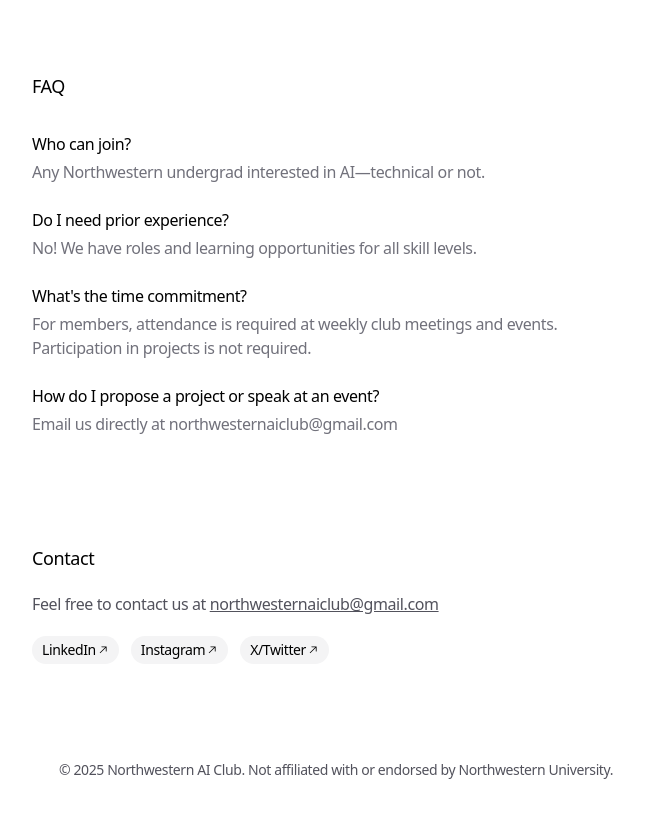
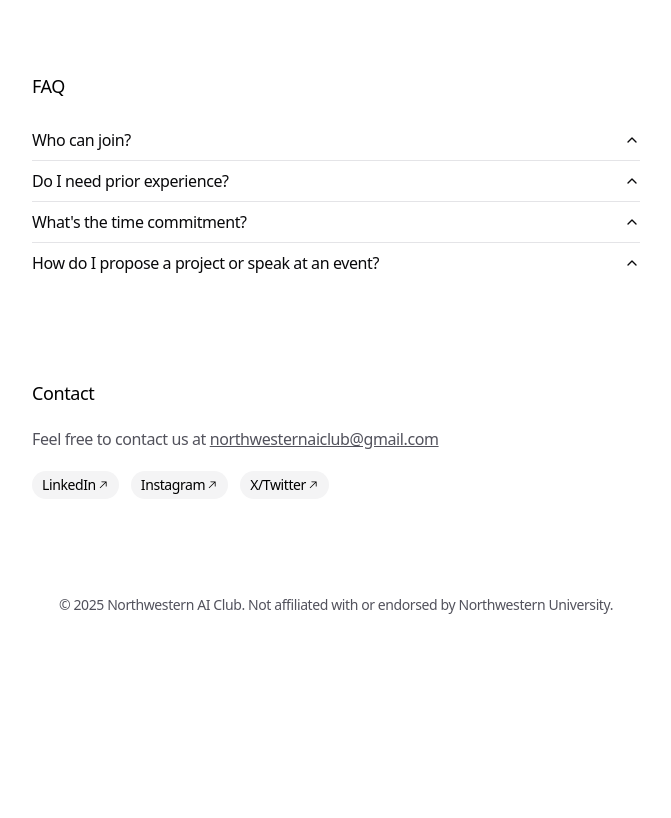
Before and after one commit to alexsafayan/nu-ai-club-website, a Next.js app: page / in a window 1280 px wide. Shown: the part 1940-2758 px from the top of the page, without its empty margins (304-975 px from the left). After the commit the page ends 2603 px from the top, so only its background shows below. Built offline with nearby package versions, Linux system fonts and the light colour scheme.

Commit message:
accordion

```diff
--- a/app/page.tsx
+++ b/app/page.tsx
@@ -1,6 +1,6 @@
 'use client'
 import { motion } from 'motion/react'
-import { XIcon } from 'lucide-react'
+import { XIcon, ChevronUp } from 'lucide-react'
 import { Spotlight } from '@/components/ui/spotlight'
 import { Magnetic } from '@/components/ui/magnetic'
 import {
@@ -20,6 +20,12 @@
     EMAIL,
     SOCIAL_LINKS,
 } from './data'
+import {
+    Accordion,
+    AccordionItem,
+    AccordionTrigger,
+    AccordionContent,
+} from '@/components/motion-primitives/accordion'
 
 const VARIANTS_CONTAINER = {
     hidden: { opacity: 0 },
@@ -264,28 +270,30 @@
                 transition={TRANSITION_SECTION}
             >
                 <h3 className="mb-5 text-lg font-medium">FAQ</h3>
-                <AnimatedBackground
-                    enableHover
-                    className="h-full w-full rounded-lg bg-zinc-100 dark:bg-zinc-900/80"
-                    transition={{
-                        type: 'spring',
-                        bounce: 0,
-                        duration: 0.2,
-                    }}
+                <Accordion
+                    className="flex w-full flex-col divide-y divide-zinc-200 dark:divide-zinc-700"
+                    transition={{ duration: 0.2, ease: 'easeInOut' }}
                 >
                     {FAQ_ITEMS.map((item) => (
-                        <div
+                        <AccordionItem
                             key={item.id}
-                            className="-mx-3 rounded-xl px-3 py-3"
-                            data-id={item.id}
+                            value={item.id}
+                            className="py-2"
                         >
-                            <div className="flex flex-col space-y-1">
-                                <h4 className="font-medium dark:text-zinc-100">{item.question}</h4>
-                                <p className="text-zinc-500 dark:text-zinc-400">{item.answer}</p>
-                            </div>
-                        </div>
+                            <AccordionTrigger className="w-full text-left text-zinc-950 dark:text-zinc-50">
+                                <div className="flex items-center justify-between">
+                                    <div>{item.question}</div>
+                                    <ChevronUp className="h-4 w-4 text-zinc-950 transition-transform duration-200 group-data-expanded:-rotate-180 dark:text-zinc-50" />
+                                </div>
+                            </AccordionTrigger>
+                            <AccordionContent>
+                                <p className="text-zinc-500 dark:text-zinc-400">
+                                    {item.answer}
+                                </p>
+                            </AccordionContent>
+                        </AccordionItem>
                     ))}
-                </AnimatedBackground>
+                </Accordion>
             </motion.section>
 
             <motion.section
--- /dev/null
+++ b/components/motion-primitives/accordion.tsx
@@ -0,0 +1,197 @@
+'use client';
+import {
+  motion,
+  AnimatePresence,
+  Transition,
+  Variants,
+  Variant,
+  MotionConfig,
+} from 'motion/react';
+import { cn } from '@/lib/utils';
+import React, { createContext, useContext, useState, ReactNode } from 'react';
+
+export type AccordionContextType = {
+  expandedValue: React.Key | null;
+  toggleItem: (value: React.Key) => void;
+  variants?: { expanded: Variant; collapsed: Variant };
+};
+
+const AccordionContext = createContext<AccordionContextType | undefined>(
+  undefined
+);
+
+function useAccordion() {
+  const context = useContext(AccordionContext);
+  if (!context) {
+    throw new Error('useAccordion must be used within an AccordionProvider');
+  }
+  return context;
+}
+
+export type AccordionProviderProps = {
+  children: ReactNode;
+  variants?: { expanded: Variant; collapsed: Variant };
+  expandedValue?: React.Key | null;
+  onValueChange?: (value: React.Key | null) => void;
+};
+
+function AccordionProvider({
+  children,
+  variants,
+  expandedValue: externalExpandedValue,
+  onValueChange,
+}: AccordionProviderProps) {
+  const [internalExpandedValue, setInternalExpandedValue] =
+    useState<React.Key | null>(null);
+
+  const expandedValue =
+    externalExpandedValue !== undefined
+      ? externalExpandedValue
+      : internalExpandedValue;
+
+  const toggleItem = (value: React.Key) => {
+    const newValue = expandedValue === value ? null : value;
+    if (onValueChange) {
+      onValueChange(newValue);
+    } else {
+      setInternalExpandedValue(newValue);
+    }
+  };
+
+  return (
+    <AccordionContext.Provider value={{ expandedValue, toggleItem, variants }}>
+      {children}
+    </AccordionContext.Provider>
+  );
+}
+
+export type AccordionProps = {
+  children: ReactNode;
+  className?: string;
+  transition?: Transition;
+  variants?: { expanded: Variant; collapsed: Variant };
+  expandedValue?: React.Key | null;
+  onValueChange?: (value: React.Key | null) => void;
+};
+
+function Accordion({
+  children,
+  className,
+  transition,
+  variants,
+  expandedValue,
+  onValueChange,
+}: AccordionProps) {
+  return (
+    <MotionConfig transition={transition}>
+      <div className={cn('relative', className)} aria-orientation='vertical'>
+        <AccordionProvider
+          variants={variants}
+          expandedValue={expandedValue}
+          onValueChange={onValueChange}
+        >
+          {children}
+        </AccordionProvider>
+      </div>
+    </MotionConfig>
+  );
+}
+
+export type AccordionItemProps = {
+  value: React.Key;
+  children: ReactNode;
+  className?: string;
+};
+
+function AccordionItem({ value, children, className }: AccordionItemProps) {
+  const { expandedValue } = useAccordion();
+  const isExpanded = value === expandedValue;
+
+  return (
+    <div
+      className={cn('overflow-hidden', className)}
+      {...(isExpanded ? { 'data-expanded': '' } : {'data-closed': ''})}
+    >
+      {React.Children.map(children, (child) => {
+        if (React.isValidElement(child)) {
+          return React.cloneElement(child, {
+            ...child.props,
+            value,
+            expanded: isExpanded,
+          });
+        }
+        return child;
+      })}
+    </div>
+  );
+}
+
+export type AccordionTriggerProps = {
+  children: ReactNode;
+  className?: string;
+};
+
+function AccordionTrigger({
+  children,
+  className,
+  ...props
+}: AccordionTriggerProps) {
+  const { toggleItem, expandedValue } = useAccordion();
+  const value = (props as { value?: React.Key }).value;
+  const isExpanded = value === expandedValue;
+
+  return (
+    <button
+      onClick={() => value !== undefined && toggleItem(value)}
+      aria-expanded={isExpanded}
+      type='button'
+      className={cn('group', className)}
+      {...(isExpanded ? { 'data-expanded': '' } : {'data-closed': ''})}
+    >
+      {children}
+    </button>
+  );
+}
+
+export type AccordionContentProps = {
+  children: ReactNode;
+  className?: string;
+};
+
+function AccordionContent({
+  children,
+  className,
+  ...props
+}: AccordionContentProps) {
+  const { expandedValue, variants } = useAccordion();
+  const value = (props as { value?: React.Key }).value;
+  const isExpanded = value === expandedValue;
+
+  const BASE_VARIANTS: Variants = {
+    expanded: { height: 'auto', opacity: 1 },
+    collapsed: { height: 0, opacity: 0 },
+  };
+
+  const combinedVariants = {
+    expanded: { ...BASE_VARIANTS.expanded, ...variants?.expanded },
+    collapsed: { ...BASE_VARIANTS.collapsed, ...variants?.collapsed },
+  };
+
+  return (
+    <AnimatePresence initial={false}>
+      {isExpanded && (
+        <motion.div
+          initial='collapsed'
+          animate='expanded'
+          exit='collapsed'
+          variants={combinedVariants}
+          className={className}
+        >
+          {children}
+        </motion.div>
+      )}
+    </AnimatePresence>
+  );
+}
+
+export { Accordion, AccordionItem, AccordionTrigger, AccordionContent };
--- a/lib/utils.ts
+++ b/lib/utils.ts
@@ -2,5 +2,5 @@
 import { twMerge } from 'tailwind-merge'
 
 export function cn(...inputs: ClassValue[]) {
-  return twMerge(clsx(inputs))
+    return twMerge(clsx(inputs))
 }
--- a/package.json
+++ b/package.json
@@ -16,7 +16,8 @@
     "@types/mdx": "^2.0.13",
     "clsx": "^2.1.1",
     "lucide-react": "^0.468.0",
-    "motion": "^11.15.0",
+    "motion": "^11.18.2",
+    "motion-primitives": "^0.1.0",
     "next": "15.1.1",
     "next-themes": "^0.4.4",
     "react": "^19.0.0",
```
Also changed, not shown: 1 other file (tests, documents, lock files or other folders).
